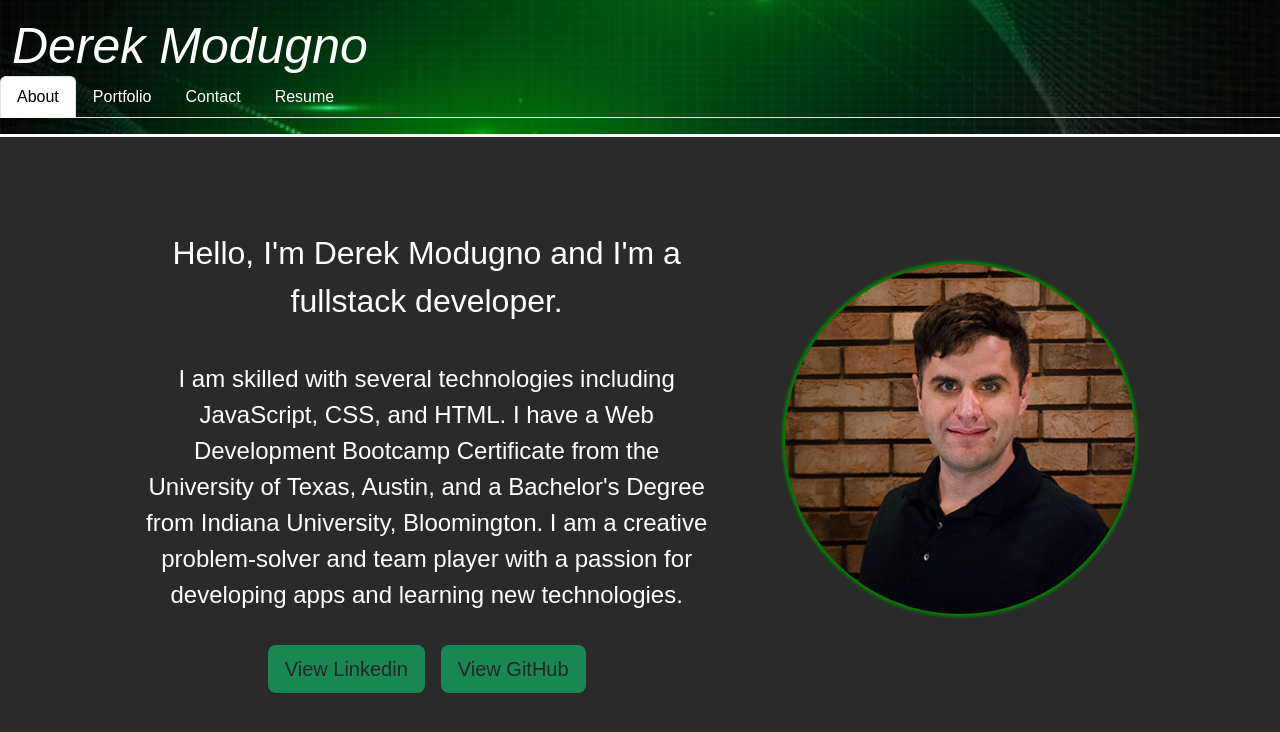
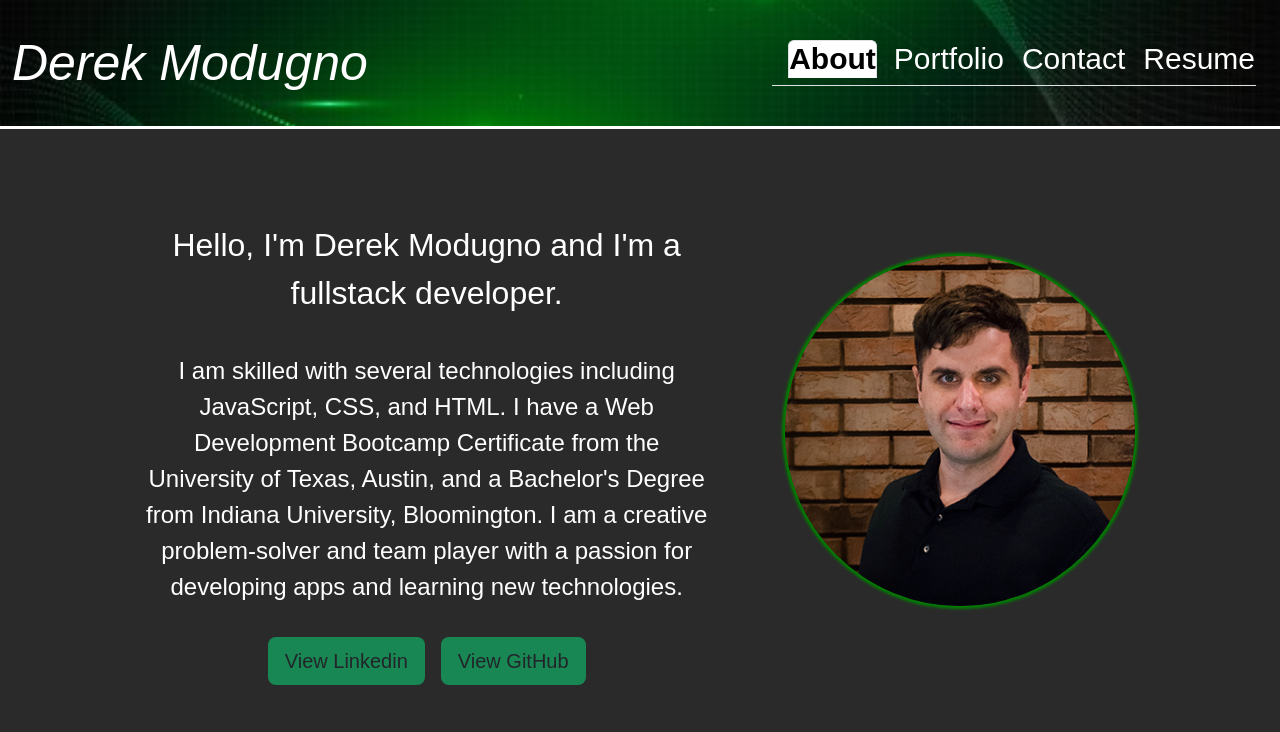
Before and after one commit to derekm129/reactPortfolio, a React (Vite) app: page / in a window 1280 px wide. Shown: the top 732 px of the page. Built offline with nearby package versions, Linux system fonts and the light colour scheme.

Commit message:
moved navbar to right side of header

```diff
--- a/src/App.css
+++ b/src/App.css
@@ -31,15 +31,6 @@ h4 {
   color: white;
 }
 
-ul {
-  padding-left: 0;
-}
-
-ul li {
-  text-align: center;
-  list-style-position: inside;
-}
-
 p {
   padding: 1rem;
   border-radius: 10px;
@@ -64,6 +55,9 @@ header {
 }
 
 .header {
+  display: flex;
+  justify-content: space-between;
+  align-items: center;
   width: 100%;
   padding: 1rem 0;
   background-image: url('./assets/images/green-background.jpg');
@@ -74,18 +68,26 @@ header {
 }
 
 /* Navbar */
-header nav {
-  float: right;
+.nav-tabs {
+  display: flex; /* Ensure flex layout */
+  justify-content: flex-end; /* Align items to the right */
+  padding-left: 0; /* Remove default padding */
+  margin: 0; /* Remove default margin */
+  list-style: none; /* Remove default list styling */
+}
+
+.nav-item {
+  list-style: none; /* Remove default list styling */
 }
 
 .nav-link {
-  color: white;
+  color: white; /* Ensure text color is white */
+  margin-left: 1rem; /* Add space between items */
+  text-decoration: none; /* Remove underline from links */
 }
 
-header nav ul li {
-  display: inline-block;
-  margin-left: 20px;
-  margin-top: 35px;;
+.nav-link.active {
+  font-weight: bold; /* Highlight active link */
 }
 
 /* Profile Picture */
--- a/src/components/Header.jsx
+++ b/src/components/Header.jsx
@@ -4,8 +4,8 @@ import '../App.css';
 
 const Header = () => {
   return (
-    <header className="header mb-4 flex-row ">
-      <div className="container flex-row justify-space-between-lg justify-center align-center">
+    <header className="header mb-4">
+      <div className="container ">
         <Link className="text-light" to="/">
           <h1 className="m-0" style={{ color: 'white' }}>Derek Modugno</h1>
         </Link>
--- a/src/components/NavTabs.jsx
+++ b/src/components/NavTabs.jsx
@@ -7,8 +7,9 @@ function NavTabs() {
   const currentPage = useLocation().pathname;
 
   return (
-    <ul className="nav nav-tabs">
+    <ul className="nav-tabs d-flex m-4">
       <li className="nav-item">
+        <h2>
           <Link
             to="/"
             // Check to see if the currentPage is `About`, and if so we use the active link class from bootstrap. Otherwise, we set it to a normal nav-link
@@ -16,8 +17,10 @@ function NavTabs() {
           >
             About
           </Link>
+        </h2>
       </li>
       <li className="nav-item">
+        <h2>
           <Link
             to="/Portfolio"
             // This is a conditional (ternary) operator that checks to see if the current page is "Home"
@@ -26,8 +29,10 @@ function NavTabs() {
           >
             Portfolio
           </Link>
+        </h2>
       </li>
       <li className="nav-item">
+        <h2>
           <Link
             to="/Contact"
             // Check to see if the currentPage is `Contact`, and if so we use the active link class from bootstrap. Otherwise, we set it to a normal nav-link
@@ -35,8 +40,10 @@ function NavTabs() {
           >
             Contact
           </Link>
+        </h2>
       </li>
       <li className="nav-item">
+        <h2>
           <Link
             to="/Resume"
             // Check to see if the currentPage is `Resume`, and if so we use the active link class from bootstrap. Otherwise, we set it to a normal nav-link
@@ -44,6 +51,7 @@ function NavTabs() {
           >
             Resume
           </Link>
+        </h2>
       </li>
     </ul>
   );
--- a/src/pages/Portfolio.jsx
+++ b/src/pages/Portfolio.jsx
@@ -1,5 +1,3 @@
-// Imports
-// import '../App.css';
 import Project from '../components/Project';
 import '../App.css';
 
```
Lines whose indentation alone changed are shown as unchanged.
